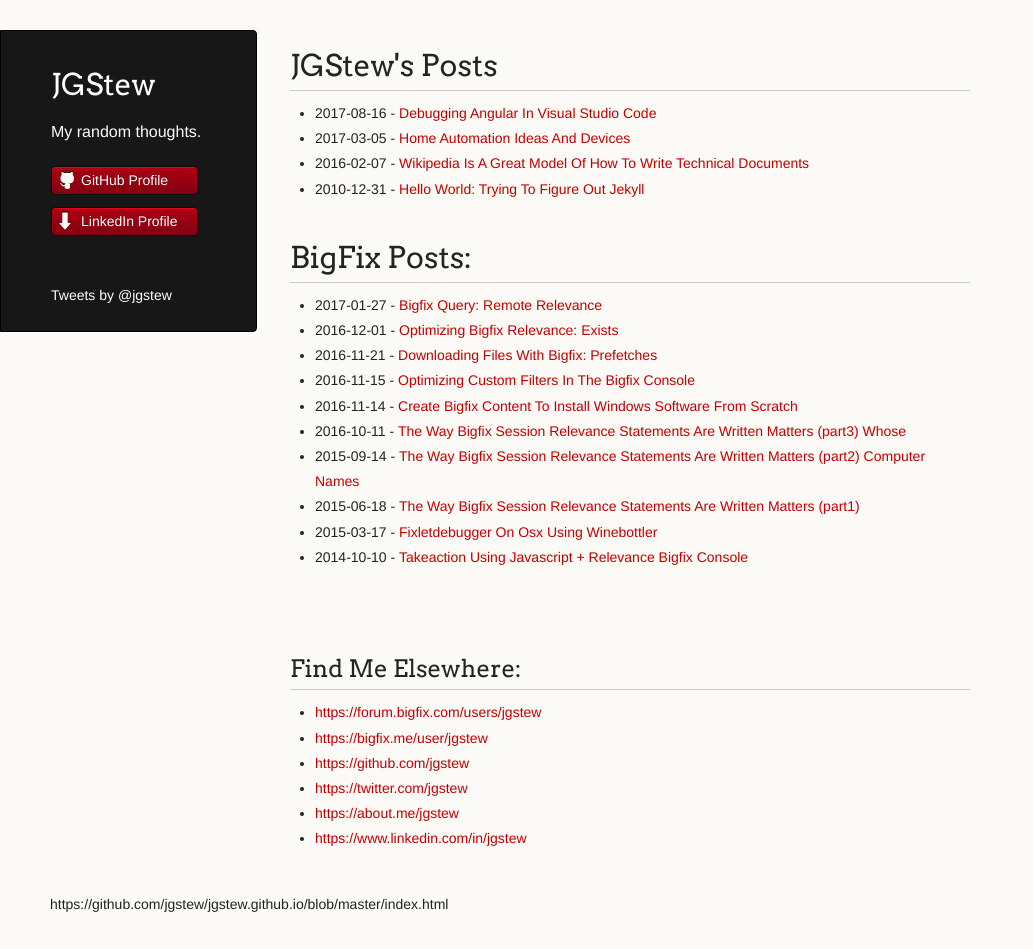
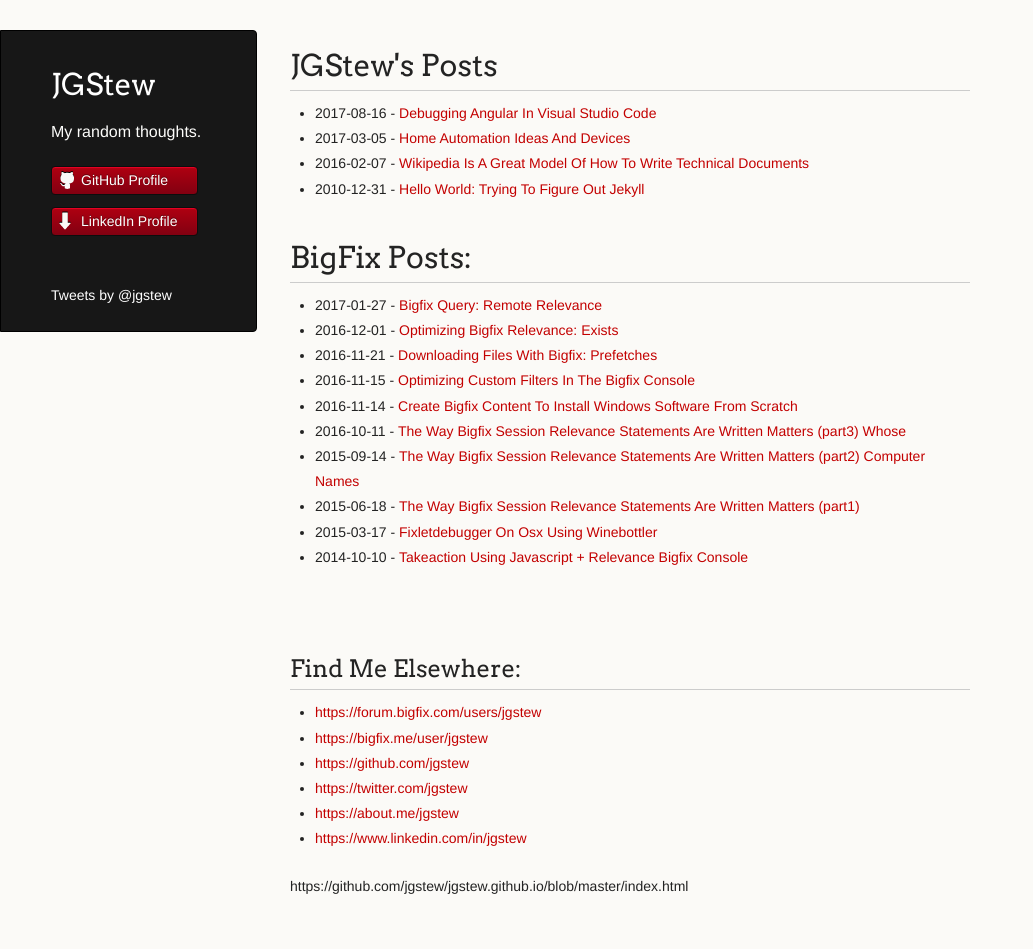
Before and after one commit to jgstew/jgstew.github.io, a Jekyll site: the page built from index.html, in a window 1280 px wide and 949 px high. Shown: the whole window, without its empty margins (0-1033 px from the left). Built offline with Jekyll 4.4.1, drawn with Linux system fonts in a browser that asks for light colours; comment, search, counter and statistics services are not loaded.

Commit message:
Update default.html

```diff
--- a/_layouts/default.html
+++ b/_layouts/default.html
@@ -31,9 +31,10 @@
       <section>
       	<h1>{{ page.title }}</h1>
         {{ content }}
+	https://github.com/jgstew/jgstew.github.io/blob/master/{{ page.path }}
       </section>
       <footer>
-        <p><small>https://github.com/jgstew/jgstew.github.io/blob/master/{{ page.path }}</small></p>
+        <p><small>  </small></p>
       </footer>
     </div>
     <!--[if !IE]><script>fixScale(document);</script><![endif]-->
```
